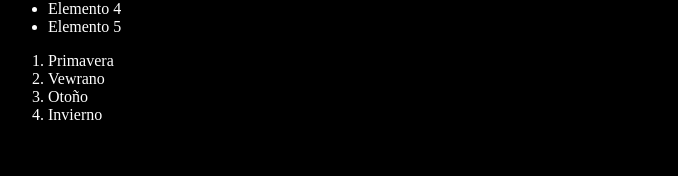
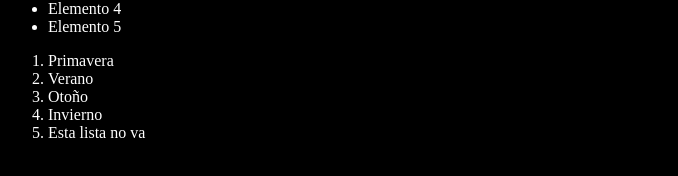
Before and after one commit to Bardalez/curso-git, a plain HTML site: page index.html in a window 1280 px wide. Shown: the part 168-344 px from the top of the page, without its empty margins (0-678 px from the left). Drawn offline with Linux system fonts and the light colour scheme.

Commit message:
este cambio va ha ser modificado

```diff
--- a/index.html
+++ b/index.html
@@ -20,9 +20,10 @@
     </ul>
     <ol>
         <li>Primavera</li>
-        <li>Vewrano</li>
+        <li>Verano</li>
         <li>Otoño</li>
         <li>Invierno</li>
+        <li>Esta lista no va</li>
     </ol>
     <script src="index.js"></script>
 
```
